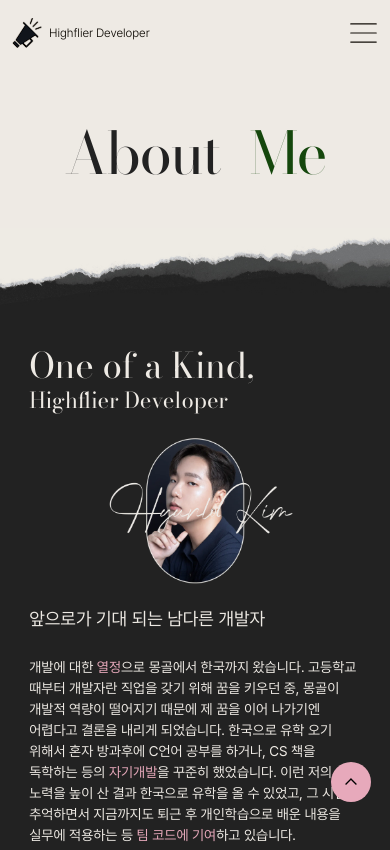
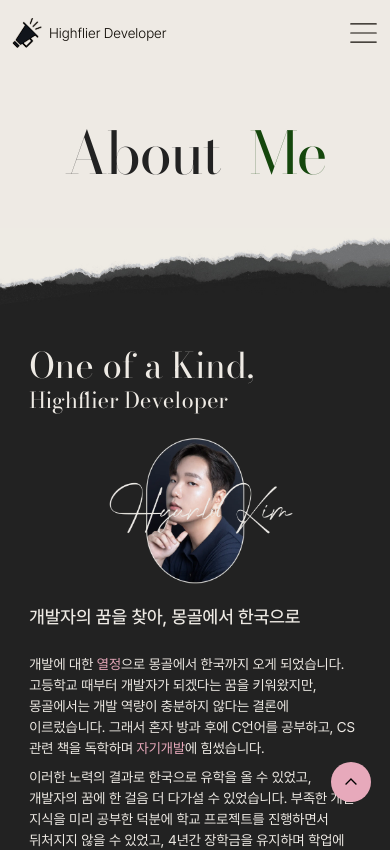
Before and after one commit to KimHyunLo/PERFAN, a React (Vite) app: page /about in a window 390 px wide. Shown: the top 850 px of the page. Built offline with nearby package versions, Linux system fonts and the light colour scheme.

Commit message:
update: 폰트 반응형 수정

```diff
--- a/src/components/CareerItem.jsx
+++ b/src/components/CareerItem.jsx
@@ -58,15 +58,10 @@ const StyledTitle = styled.div`
 `
 
 const StyledParagraph = styled.p`
-  font-size: 1.8rem;
   margin-bottom: 2rem;
 
   em {
     color: var(--active-difference);
-  }
-
-  @media only screen and (max-width: 1280px) {
-    font-size: max(1.8vw, 14px);
   }
 `
 
--- a/src/components/Header.jsx
+++ b/src/components/Header.jsx
@@ -26,7 +26,7 @@ const HeaderTitle = styled.div`
   left: 50%;
   transform: translate(-50%, -50%);
   font-family: 'Bodoni Moda', sans-serif;
-  font-size: 25px;
+  font-size: max(25px, 1.3vw);
 
   a {
     color: var(--black-difference);
@@ -49,7 +49,7 @@ const HeaderSide = styled.div`
 `
 
 const HeaderItem = styled.div`
-  font-size: max(1.4rem, 12px);
+  font-size: max(14px, 0.8vw);
   font-weight: 200;
   color: var(--black-difference);
 
@@ -64,8 +64,8 @@ const HeaderItem = styled.div`
       background-position: center;
       background-size: contain;
       background-repeat: no-repeat;
-      width: 30px;
-      height: 30px;
+      width: max(30px, 1.5vw);
+      height: max(30px, 1.5vw);
     }
   }
 
--- a/src/components/HighlightList.jsx
+++ b/src/components/HighlightList.jsx
@@ -1,12 +1,4 @@
 import styled from 'styled-components'
-
-const StyledItem = styled.li`
-  font-size: 1.8rem;
-
-  @media only screen and (max-width: 1280px) {
-    font-size: max(1.8vw, 14px);
-  }
-`
 
 const StyledMain = styled.div`
   background-color: rgba(21, 71, 13, 0.15);
@@ -39,10 +31,10 @@ const StyledSubList = styled.ul`
 function HighlightList({ main, children }) {
   return (
     <ul>
-      <StyledItem>
+      <li>
         <StyledMain>{main}</StyledMain>
         <StyledSubList>{children}</StyledSubList>
-      </StyledItem>
+      </li>
     </ul>
   )
 }
--- a/src/components/HorizontalList.jsx
+++ b/src/components/HorizontalList.jsx
@@ -40,14 +40,9 @@ const StyledItem = styled.li`
   display: flex;
   align-items: center;
   gap: 1rem;
-  font-size: 1.8rem;
 
   em {
     color: var(--active-difference);
-  }
-
-  @media only screen and (max-width: 1280px) {
-    font-size: max(1.8vw, 14px);
   }
 `
 
--- a/src/components/KeywordList.jsx
+++ b/src/components/KeywordList.jsx
@@ -18,13 +18,12 @@ const StyledList = styled.ul`
   li {
     display: flex;
     align-items: center;
-    height: 30px;
     width: fit-content;
     background-color: var(--active);
     color: var(--white);
     border-radius: 25px;
     font-weight: 300;
-    padding: 0 1rem;
+    padding: 0.5rem 1.5rem;
   }
 `
 
--- a/src/features/about/AboutExperience.jsx
+++ b/src/features/about/AboutExperience.jsx
@@ -16,7 +16,6 @@ const StyledChargeList = styled.ul`
   display: grid;
   grid-template-columns: 12% 1fr;
   grid-template-rows: repeat(${(props) => props.$row}, min-content);
-  font-size: 1.8rem;
   row-gap: 1rem;
 
   :first-child {
@@ -39,7 +38,6 @@ const StyledChargeList = styled.ul`
 
   @media only screen and (max-width: 1280px) {
     grid-template-columns: max(10vw, 80px) 1fr;
-    font-size: max(1.8vw, 14px);
   }
 `
 
--- a/src/features/about/AboutIntroduction.jsx
+++ b/src/features/about/AboutIntroduction.jsx
@@ -1,31 +1,28 @@
 import styled from 'styled-components'
 import { LazyImage } from '../../components/Components'
 
-const IntroTitle = styled.div`
-  font-size: 2.5vw;
-  line-height: 1.2;
+const IntroTitle = styled.h4`
   margin-bottom: 5rem;
-
-  @media only screen and (max-width: 1280px) {
-    font-size: max(3.5vw, 18px);
-  }
 
   @media only screen and (max-width: 768px) {
     margin-bottom: 7vw;
   }
 `
 
-const IntroContent = styled.p`
-  max-width: 70vw;
-  width: 650px;
-  font-size: 1.8rem;
+const StyledParagraphBox = styled.div`
+  display: flex;
+  flex-direction: column;
+  gap: 1rem;
+`
+
+const StyledParagraph = styled.p`
+  width: 60%;
 
   em {
     color: var(--active-difference);
   }
 
   @media only screen and (max-width: 1280px) {
-    font-size: max(1.8vw, 14px);
     width: 100%;
   }
 
@@ -89,22 +86,29 @@ function AboutIntroduction({ children }) {
     <div>
       <div>
         {children}
-
         <IntroMobileImage>
           <LazyImage src="signature.png" alt="signature" className="signature" loading="eager" />
           <LazyImage src="portrait.png" alt="portrait" className="portrait" />
         </IntroMobileImage>
-
-        <IntroTitle>앞으로가 기대 되는 남다른 개발자</IntroTitle>
-
-        <IntroContent>
-          개발에 대한 <em>열정</em>으로 몽골에서 한국까지 왔습니다. 고등학교 때부터 개발자란 직업을
-          갖기 위해 꿈을 키우던 중, 몽골이 개발적 역량이 떨어지기 때문에 제 꿈을 이어 나가기엔
-          어렵다고 결론을 내리게 되었습니다. 한국으로 유학 오기 위해서 혼자 방과후에 C언어 공부를
-          하거나, CS 책을 독학하는 등의 <em>자기개발</em>을 꾸준히 했었습니다. 이런 저의 노력을 높이
-          산 결과 한국으로 유학을 올 수 있었고, 그 시절을 추억하면서 지금까지도 퇴근 후 개인학습으로
-          배운 내용을 실무에 적용하는 등 <em>팀 코드에 기여</em>하고 있습니다.
-        </IntroContent>
+        <IntroTitle>개발자의 꿈을 찾아, 몽골에서 한국으로</IntroTitle>
+        <StyledParagraphBox>
+          <StyledParagraph>
+            개발에 대한 <em>열정</em>으로 몽골에서 한국까지 오게 되었습니다. 고등학교 때부터
+            개발자가 되겠다는 꿈을 키워왔지만, 몽골에서는 개발 역량이 충분하지 않다는 결론에
+            이르렀습니다. 그래서 혼자 방과 후에 C언어를 공부하고, CS 관련 책을 독학하며{' '}
+            <em>자기개발</em>에 힘썼습니다.
+          </StyledParagraph>
+          <StyledParagraph>
+            이러한 노력의 결과로 한국으로 유학을 올 수 있었고, 개발자의 꿈에 한 걸음 더 다가설 수
+            있었습니다. 부족한 개발 지식을 미리 공부한 덕분에 학교 프로젝트를 진행하면서 뒤처지지
+            않을 수 있었고, 4년간 장학금을 유지하며 학업에 전념할 수 있었습니다.
+          </StyledParagraph>
+          <StyledParagraph>
+            그 시절을 돌이켜보며, 지금까지도 퇴근 후 개인 학습으로 배운 내용을 실무에 적용하는 등의
+            방법으로 <em>팀 코드 향상에 기여</em>하고 있습니다. 앞으로 더욱 실력을 쌓아 자랑스러운
+            프론트엔드 팀의 리더가 되고 싶습니다.
+          </StyledParagraph>
+        </StyledParagraphBox>
       </div>
       <IntroImage>
         <LazyImage src="signature.png" alt="signature" className="signature" />
--- a/src/features/main/MainContent.jsx
+++ b/src/features/main/MainContent.jsx
@@ -6,7 +6,7 @@ const StyledMainContent = styled.div`
   left: 50%;
   top: 75%;
   transform: translate(-50%, -50%);
-  width: max(80%, 1000px);
+  width: max(80%, 950px);
 
   @media only screen and (max-width: 1024px) {
     position: relative;
@@ -76,9 +76,8 @@ const PcMain = styled.div`
   align-items: start;
 
   .avatar {
-    max-width: 350px;
     min-width: 300px;
-    width: 20vw;
+    width: max(350px, 20vw);
     height: auto;
   }
 
@@ -88,9 +87,8 @@ const PcMain = styled.div`
 `
 
 const StyledParagraph = styled.p`
-  max-width: 280px;
+  max-width: max(280px, 18vw);
   min-width: 200px;
-  font-size: 1.4rem;
   text-align: center;
   word-break: keep-all;
 
@@ -101,8 +99,8 @@ const StyledParagraph = styled.p`
     background-position: center;
     background-size: contain;
     background-repeat: no-repeat;
-    height: 35px;
-    margin: 0 auto 35px;
+    height: max(35px, 2.5vw);
+    margin: 0 auto 3.5rem;
   }
 `
 
@@ -112,33 +110,33 @@ function MainContent() {
       <MobileMain>
         <div className="middle-text">
           <p>
-            안녕하세요! 제 포트폴리오에 오신 것을 환영합니다.
+            제 포트폴리오에 오신 것을 환영합니다.
             <br />
-            저는 단아하지만 우아하고, 무색이지만 특색있으며, 소심하지만 소신있는 사람입니다. 제
-            매력이 당신에게 전달되었으면 좋겠습니다.
+            저는 무색이지만 특색있고, 소심하지만 소신있는 사람입니다. 제 매력이 당신에게
+            전달되었으면 좋겠습니다.
           </p>
           <p>
-            제 인생 테마는 &quot;중립적으로 살아가기&quot;입니다.
+            저는 완벽한 계획을 세우는 것을 좋아합니다.
             <br />
-            남들의 의견에 휘둘리지 않고, 오로지 나만의 시각으로 판단을 내리는 것이 제가 중립을
-            지키는 방법입니다. 편견 없이 바라보는 모습이 가장 나다운 모습이라고 할 수 있겠습니다.
+            계획을 세우면서 완벽에 가까워져도 완전히 완벽해질 수는 없기 때문에 불완벽한 저와
+            어울린다고 생각합니다.
           </p>
         </div>
         <LazyImage src="avatar.png" alt="avatar" className="avatar" loading="eager" />
       </MobileMain>
       <PcMain>
         <StyledParagraph>
-          안녕하세요! 제 포트폴리오에 오신 것을 환영합니다.
+          제 포트폴리오에 오신 것을 환영합니다.
           <br />
-          저는 단아하지만 우아하고, 무색이지만 특색있으며, 소심하지만 소신있는 사람입니다. 제 매력이
-          당신에게 전달되었으면 좋겠습니다.
+          저는 무색이지만 특색있고, 소심하지만 소신있는 사람입니다. 제 매력이 당신에게 전달되었으면
+          좋겠습니다.
         </StyledParagraph>
         <LazyImage src="avatar.png" alt="avatar" className="avatar" loading="eager" />
         <StyledParagraph>
-          제 인생 테마는 &quot;중립적으로 살아가기&quot;입니다.
+          저는 완벽한 계획을 세우는 것을 좋아합니다.
           <br />
-          남들의 의견에 휘둘리지 않고, 오로지 나만의 시각으로 판단을 내리는 것이 제가 중립을 지키는
-          방법입니다. 편견 없이 바라보는 모습이 가장 나다운 모습이라고 할 수 있겠습니다.
+          계획을 세우면서 완벽에 가까워져도 완전히 완벽해질 수는 없기 때문에 불완벽한 저와
+          어울린다고 생각합니다.
         </StyledParagraph>
       </PcMain>
     </StyledMainContent>
--- a/src/features/main/MainFooter.jsx
+++ b/src/features/main/MainFooter.jsx
@@ -12,7 +12,7 @@ const StyledFooter = styled.footer`
     top: 50%;
     left: 50%;
     transform: translate(-50%, -50%);
-    font-size: 12px;
+    font-size: max(14px, 0.8vw);
   }
 
   @media only screen and (max-width: 1024px) {
--- a/src/features/projects/ProjectList.jsx
+++ b/src/features/projects/ProjectList.jsx
@@ -37,7 +37,6 @@ const StyledLeftSide = styled.aside`
   flex-direction: column;
   gap: 2rem;
   height: fit-content;
-  font-size: 1.8rem;
 
   @media only screen and (max-width: 1024px) {
     position: static;
@@ -59,7 +58,6 @@ const StyledDate = styled.h4`
 `
 
 const StyledParagraph = styled.p`
-  font-size: 1.8rem;
   margin-top: 20px;
 
   em {
--- a/src/index.css
+++ b/src/index.css
@@ -71,7 +71,11 @@ body {
   -moz-osx-font-smoothing: grayscale;
   background-color: var(--white);
   color: var(--black);
-  font-size: 1.6rem;
+}
+
+body,
+li {
+  font-size: max(16px, 1vw);
 }
 
 a {
@@ -111,6 +115,7 @@ h4 {
 
 h2 {
   font-size: 7vw;
+  /* font-size: clamp(14px, 1.6vw, 18px); */
 }
 
 h3 {
@@ -121,7 +126,12 @@ h4 {
   font-size: 2.5vw;
 }
 
-@media only screen and (max-width: 1280px) {
+@media only screen and (max-width: 1024px) {
+  body,
+  li {
+    font-size: max(14px, 1.6vw);
+  }
+
   h2 {
     font-size: max(9vw, 32px);
   }
--- a/src/routes/ErrorPage.jsx
+++ b/src/routes/ErrorPage.jsx
@@ -22,7 +22,6 @@ const StyledTitle = styled.h1`
 `
 
 const StyledParagraph = styled.p`
-  font-size: 1.8rem;
   margin-bottom: 5rem;
 `
 
```
